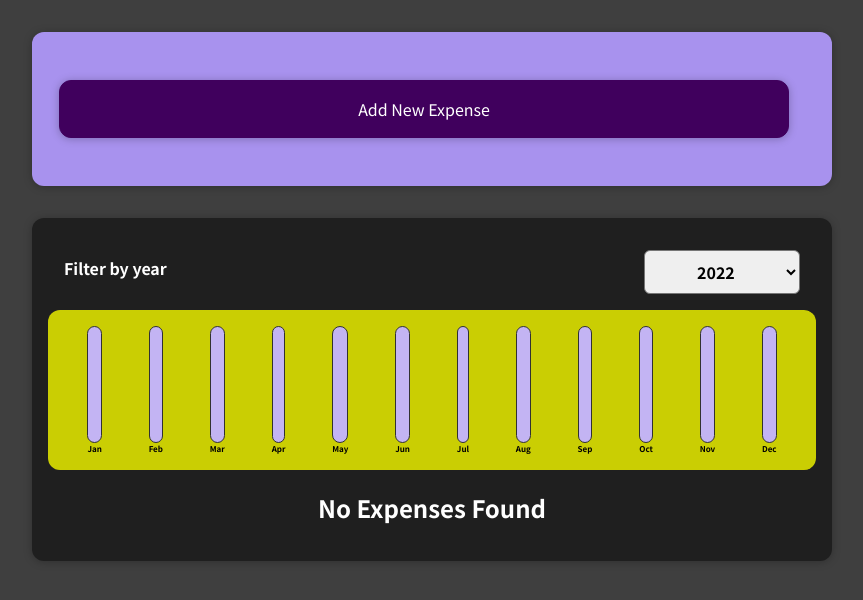
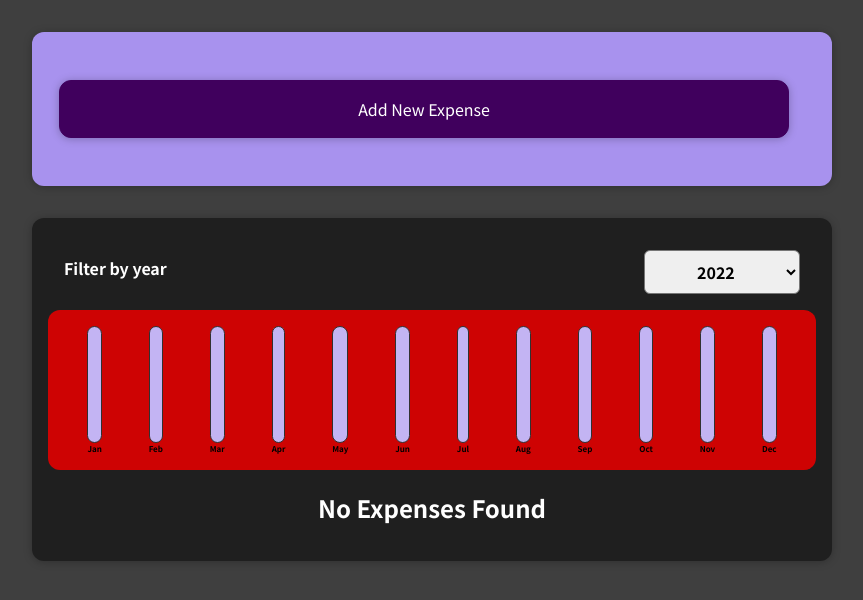
Before and after one commit to 0lgaP/Expense-Tracker, a React (Create React App) app: page / in a window 1280 px wide. Shown: the top 600 px of the page, without its empty margins (208-1071 px from the left). Built offline with nearby package versions, Linux system fonts and the light colour scheme.

Commit message:
change color to red

```diff
--- a/src/components/Chart/Chart.css
+++ b/src/components/Chart/Chart.css
@@ -1,7 +1,7 @@
 .chart {
   padding: 1rem;
   border-radius: 12px;
-  background-color: #cace03;
+  background-color: #ce0303;
   text-align: center;
   display: flex;
   justify-content: space-around;
```
